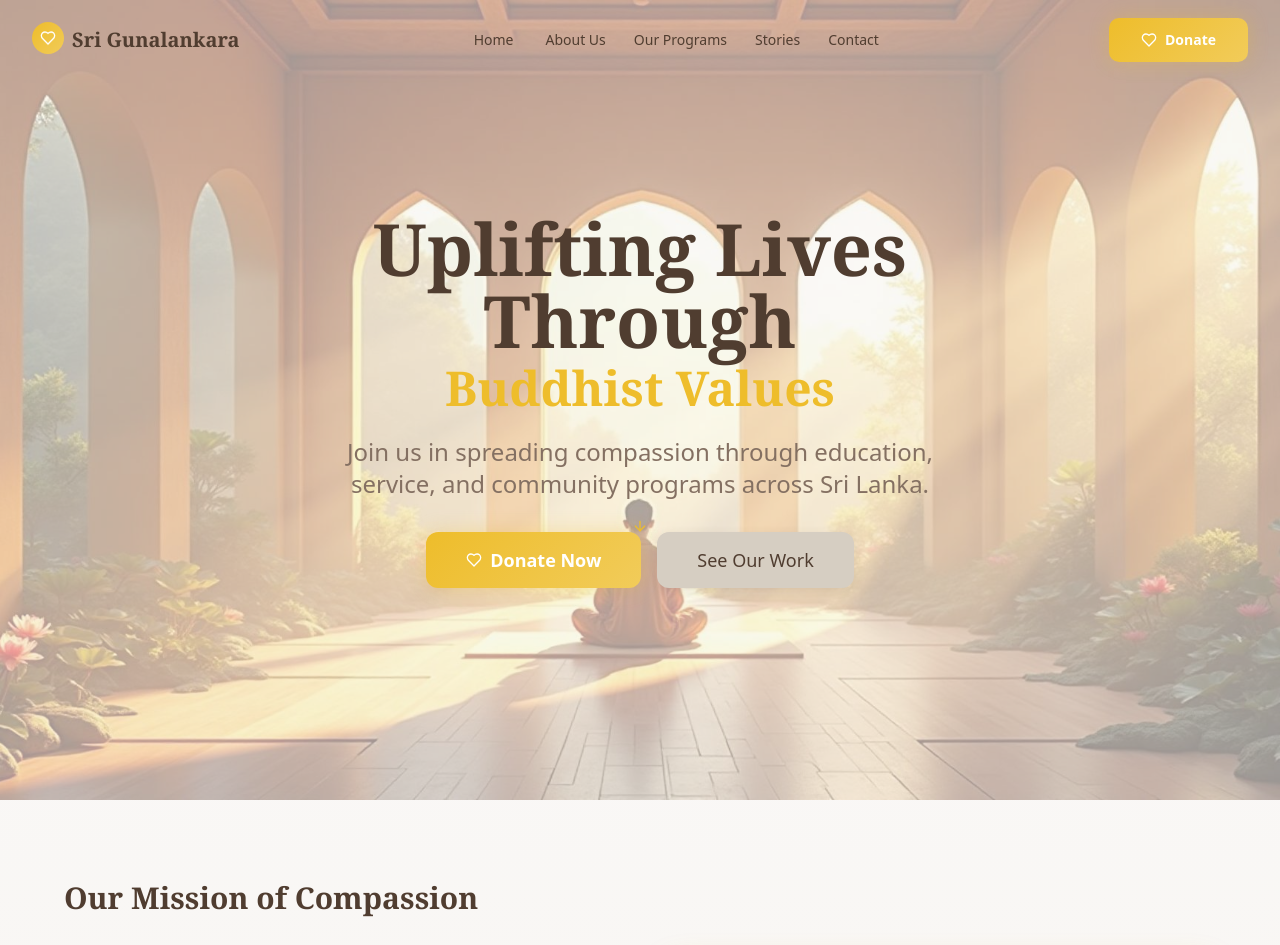
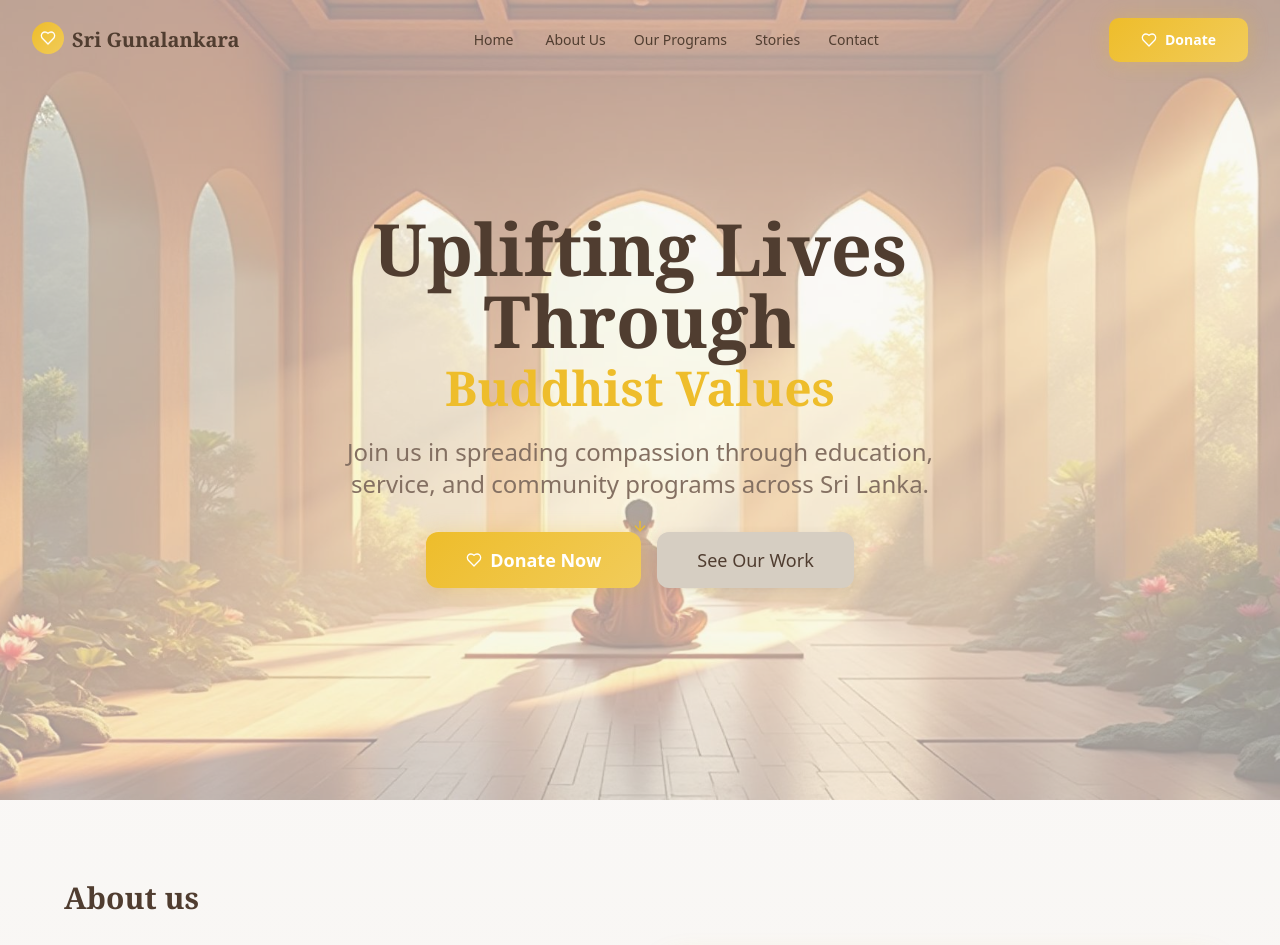
Before and after one commit to webartbybinara/gunalankara-web-sanctuary, a React (Vite) app: page / in a window 1280 px wide. Shown: the top 945 px of the page. Built offline with nearby package versions, Linux system fonts and the light colour scheme.

Commit message:
Rename "Our Mission of Compassion"
Rename the section header to "About us".

```diff
--- a/src/components/AboutSection.tsx
+++ b/src/components/AboutSection.tsx
@@ -12,7 +12,7 @@ const AboutSection = () => {
           <div className="grid lg:grid-cols-2 gap-12 items-center mb-16">
             <div className="space-y-6">
               <h3 className="text-2xl sm:text-3xl font-serif font-semibold text-foreground">
-                Our Mission of Compassion
+                About us
               </h3>
               <p className="text-muted-foreground leading-relaxed">
                 At our core, we are a compassionate community-driven foundation committed to building a disciplined, spiritually enriched, and united society. Guided by the timeless teachings of the Buddha, we work to uplift individuals and families through meaningful educational, religious, and social initiatives.
```
